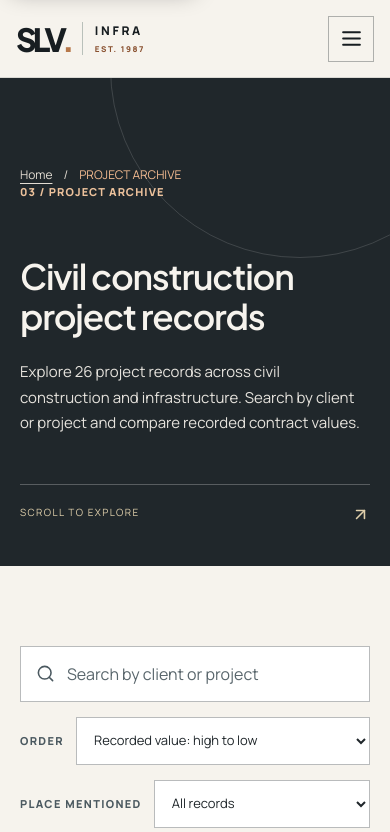
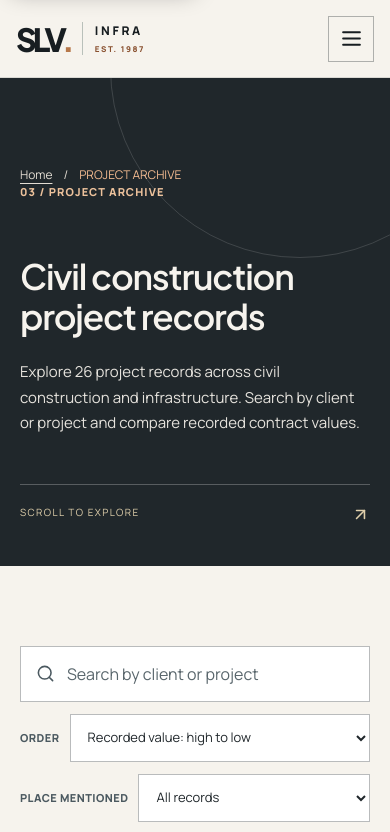
Before and after one commit to mkraja826/Slvinfra, a Next.js app: page /projects in a window 390 px wide. Shown: the top 832 px of the page. Built offline with nearby package versions, Linux system fonts and the light colour scheme.

Commit message:
Make four project archive filters responsive across mobile and desktop

```diff
--- a/src/app/globals.css
+++ b/src/app/globals.css
@@ -382,3 +382,12 @@ p{overflow-wrap:break-word}
  .service-row[id]{scroll-margin-top:78px}
 }
 @media(prefers-reduced-motion:reduce){html{scroll-behavior:auto}}
+
+
+/* Four-control project archive: clear hierarchy on all widths */
+.archive-controls{display:grid;grid-template-columns:minmax(0,1fr);gap:12px}
+.archive-sort{display:flex;align-items:center;gap:10px;min-width:0}
+.archive-sort label{flex:0 0 auto;font-size:11px;letter-spacing:.04em}
+.archive-sort select{flex:1 1 auto;min-width:0;max-width:none;min-height:46px}
+@media(min-width:760px){.archive-controls{grid-template-columns:repeat(3,minmax(0,1fr));align-items:end;gap:14px}.archive-search{grid-column:1/-1}.archive-sort{flex-direction:column;align-items:stretch}.archive-sort select{width:100%}}
+@media(min-width:1160px){.archive-controls{grid-template-columns:minmax(230px,1.5fr) repeat(3,minmax(0,1fr));align-items:end}.archive-search{grid-column:auto}}
```
